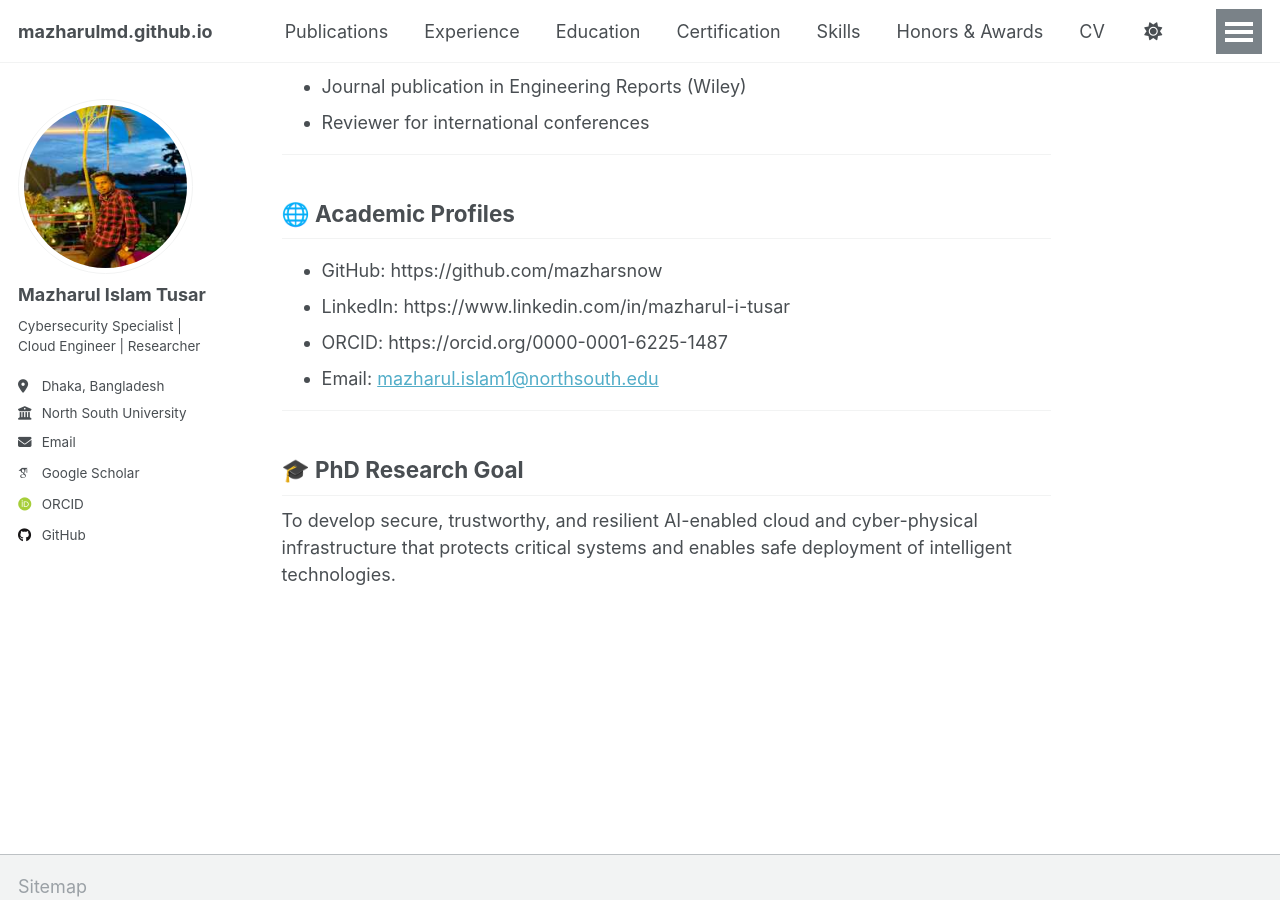
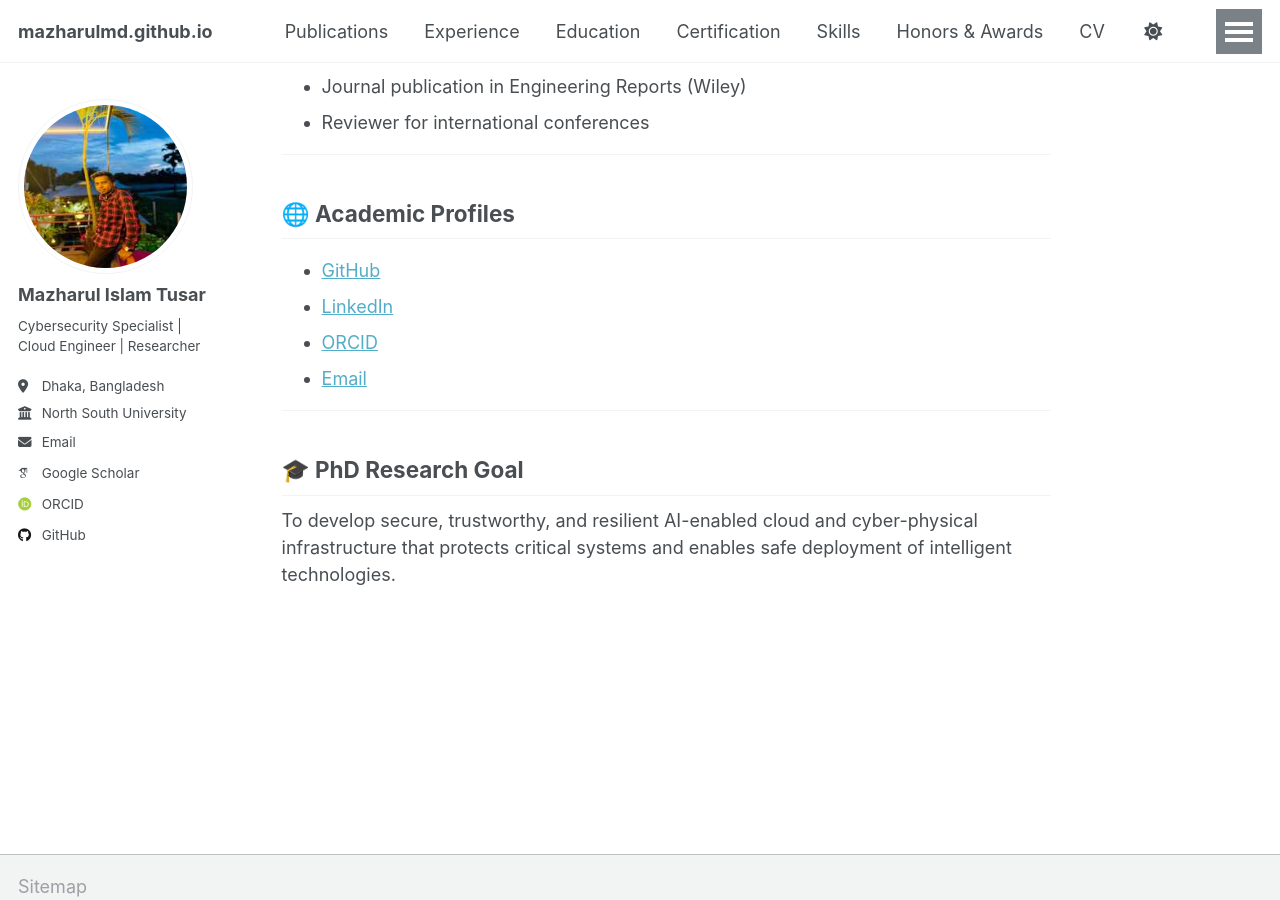
Before and after one commit to mazharulmd/mazharulmd.github.io, a Jekyll site: the page built from _pages/about.md, in a window 1280 px wide and 900 px high, scrolled down 3371 px. Built offline with Jekyll 4.4.1, drawn with Linux system fonts in a browser that asks for light colours; some web fonts are replaced; a script that is not in the unit is left out.

Commit message:
Fix clickable academic profile links

```diff
--- a/_pages/about.md
+++ b/_pages/about.md
@@ -130,10 +130,10 @@ Bangladesh Data Center Company Limited (BDCCL)
 
 ## 🌐 Academic Profiles
 
-* GitHub: https://github.com/mazharsnow
-* LinkedIn: https://www.linkedin.com/in/mazharul-i-tusar
-* ORCID: https://orcid.org/0000-0001-6225-1487
-* Email: [mazharul.islam1@northsouth.edu](mailto:mazharul.islam1@northsouth.edu)
+- [GitHub](https://github.com/mazharsnow)
+- [LinkedIn](https://www.linkedin.com/in/mazharul-i-tusar)
+- [ORCID](https://orcid.org/0000-0001-6225-1487)
+- [Email](mailto:mazharul.islam1@northsouth.edu)
 
 ---
 
```
